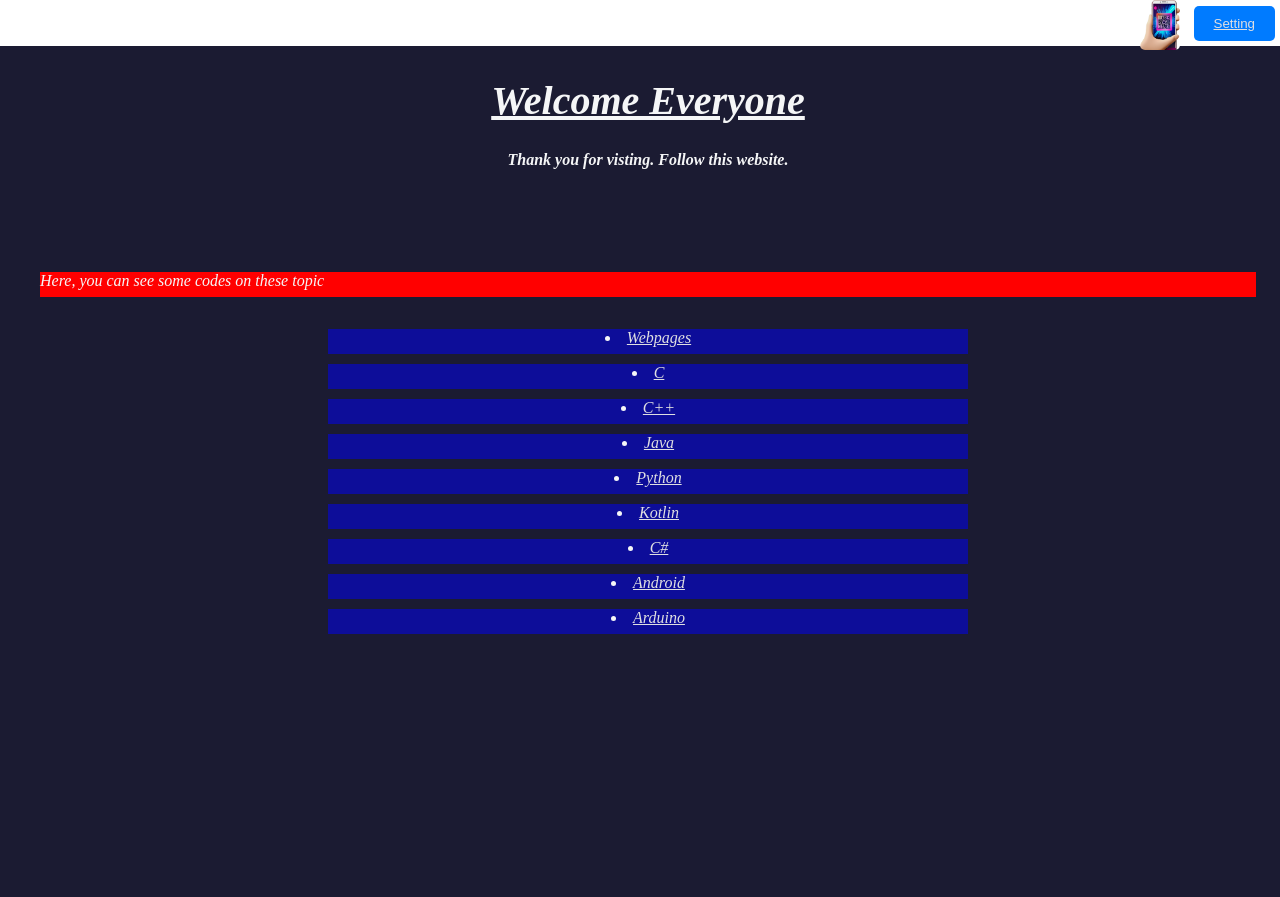
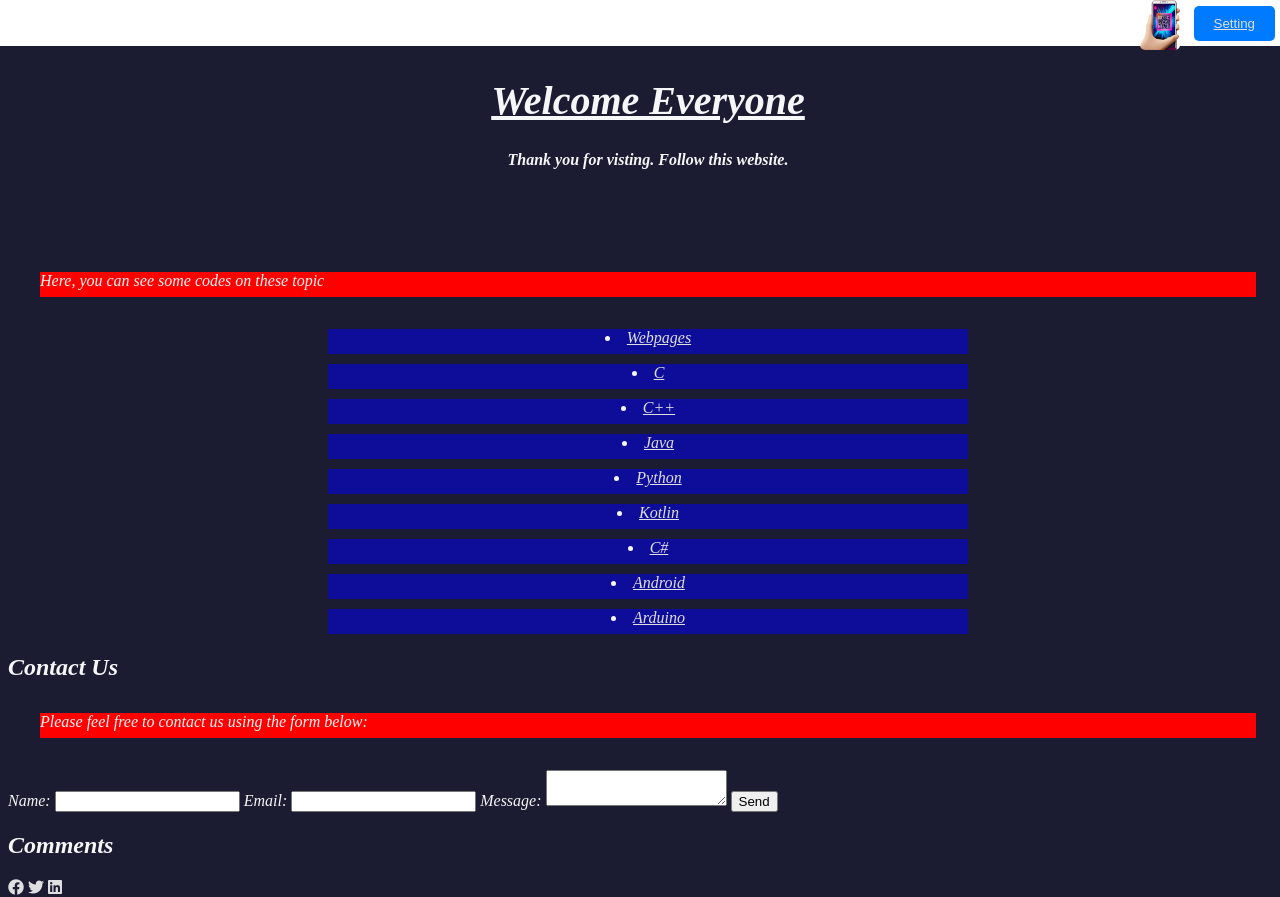
Before and after one commit to nilesh9836-medda/webpage, a plain HTML site: page index.html in a window 1280 px wide. Before the commit the page ends 828 px from the top, so only its background shows below. Drawn offline with Linux system fonts and the light colour scheme; a script that the page names is missing.

Commit message:
Initial commit

```diff
--- a/index.html
+++ b/index.html
@@ -4,6 +4,11 @@
 		<meta charset="utf-8" />
 		<meta name="viewport" content="width=device-width, initial-scale=1.0">
 		<title>Nilesh's Blog</title>
+		<link rel="apple-touch-icon" sizes="180x180" href="/apple-touch-icon.png">
+		<link rel="icon" type="image/png" sizes="32x32" href="/favicon-32x32.png">
+		<link rel="icon" type="image/png" sizes="16x16" href="/favicon-16x16.png">
+		<link rel="manifest" href="/site.webmanifest">
+		<link rel="stylesheet" href="https://cdnjs.cloudflare.com/ajax/libs/font-awesome/6.0.0-beta3/css/all.min.css">
 		<link rel="stylesheet" href="styles.css" />
 		<script src="scripts.js"></script>
 	</head>
@@ -33,5 +38,60 @@
 			<div class="btn arduino"><li><a href="" target="_blank">Arduino</a></li></div>
 		</div>
 
+
+		<footer>
+        <!-- Footer content of your website -->
+        <section id="contact">
+            <h2>Contact Us</h2>
+            <p>Please feel free to contact us using the form below:</p>
+            <form action="https://formspree.io/nileshmedda@gmail.com" method="POST">
+				  <label for="name">Name:</label>
+				  <input type="text" id="name" name="name" required>
+
+				  <label for="email">Email:</label>
+				  <input type="email" id="email" name="_replyto" required>
+
+				  <label for="message">Message:</label>
+				  <textarea id="message" name="message" required></textarea>
+
+				  <button type="submit">Send</button>
+			</form>
+        </section>
+
+        <section id="comments">
+            <h2>Comments</h2>
+            <!-- Disqus comment section -->
+            <div id="disqus_thread"></div>
+			<script>
+				/**
+				*  RECOMMENDED CONFIGURATION VARIABLES: EDIT AND UNCOMMENT THE SECTION BELOW TO INSERT DYNAMIC VALUES FROM YOUR PLATFORM OR CMS.
+				*  LEARN WHY DEFINING THESE VARIABLES IS IMPORTANT: https://disqus.com/admin/universalcode/#configuration-variables    */
+				/*
+				var disqus_config = function () {
+				this.page.url = PAGE_URL;  // Replace PAGE_URL with your page's canonical URL variable
+				this.page.identifier = PAGE_IDENTIFIER; // Replace PAGE_IDENTIFIER with your page's unique identifier variable
+				};
+				*/
+				(function() { // DON'T EDIT BELOW THIS LINE
+				var d = document, s = d.createElement('script');
+				s.src = 'https://nileshmedda.disqus.com/embed.js';
+				s.setAttribute('data-timestamp', +new Date());
+				(d.head || d.body).appendChild(s);
+				})();
+			</script>
+			<noscript>Please enable JavaScript to view the <a href="https://disqus.com/?ref_noscript">comments powered by Disqus.</a></noscript>
+        </section>
+
+		<!-- Social media icons -->
+        <div class="social">
+            <a href="https://www.facebook.com/profile.php?id=100089874579394" target="_blank"><i class="fab fa-facebook"></i></a>
+            <a href="https://twitter.com/Nilesh9836" target="_blank"><i class="fab fa-twitter"></i></a>
+            <a href="https://www.linkedin.com/in/nilesh-medda-a85a10271" target="_blank"><i class="fab fa-linkedin"></i></a>
+            <!-- Add more social media icons as needed -->
+        </div>
+
+    </footer>
+
+	<script id="dsq-count-scr" src="//nileshmedda.disqus.com/count.js" async></script>
 	</body>
 </html>
```
Also changed, not shown: android-chrome-192x192.png (added), android-chrome-512x512.png (added), apple-touch-icon.png (added), favicon-16x16.png (added), favicon-32x32.png (added), favicon.ico (added).
